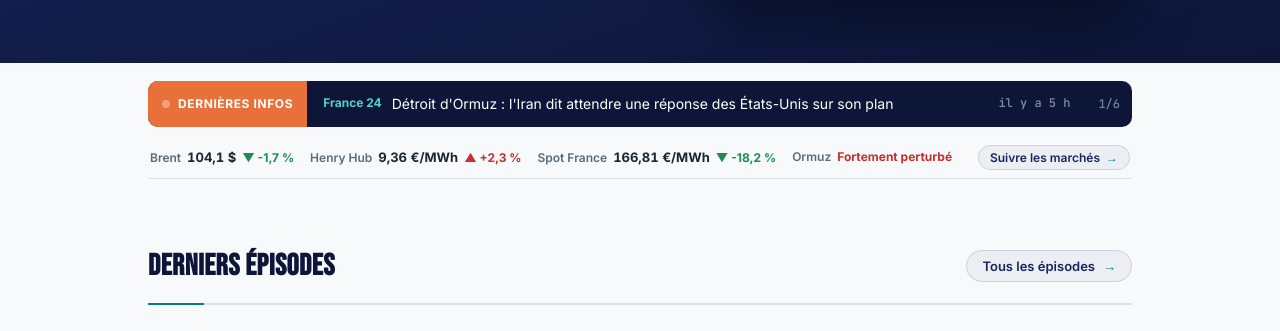
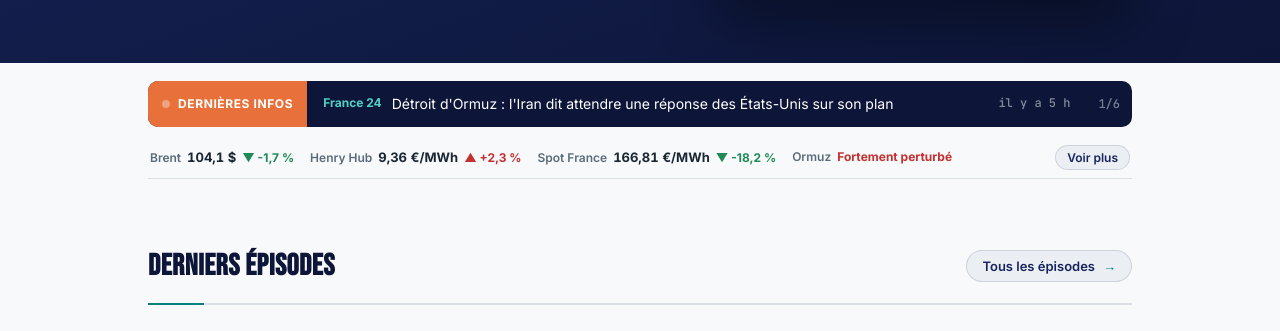
Before and after one commit to InsideEnergyMarkets/Inside-Energy-Markets, a Jekyll site: the page built from index.html, in a window 1280 px wide, cut to the strip 571-902 px from the top of the page. Built offline with Jekyll 4.4.1, drawn with Linux system fonts in a browser that asks for light colours.

Commit message:
Ligne de cotations : « Voir plus » / « See more », sans flèche
Co-Authored-By: Claude Opus 5.5 <noreply@anthropic.com>

```diff
--- a/_data/i18n.yml
+++ b/_data/i18n.yml
@@ -132,7 +132,7 @@ fr:
   quotes:
     spot: "Spot France"
     hormuz: "Ormuz"
-    all: "Suivre les marchés"
+    all: "Voir plus"
   news:
     aria: "Dernières informations"
     label_long: "Dernières "
@@ -449,7 +449,7 @@ en:
   quotes:
     spot: "France spot"
     hormuz: "Hormuz"
-    all: "Follow the markets"
+    all: "See more"
   news:
     aria: "Latest news"
     label_long: "Latest "
--- a/_includes/quotes-strip.html
+++ b/_includes/quotes-strip.html
@@ -15,5 +15,5 @@
 <div class="qs">
   {{ q_items }}
   {% if q_hz.status %}<a class="qs-item" href="{{ marches }}#{{ t.ids.sea }}" title="IMF PortWatch · {{ q_hz.date | date: '%d/%m' }}"><span class="qs-name">{{ t.quotes.hormuz }}</span><span class="qs-status {{ q_hz.status }}">{{ t.status_short[q_hz.status] }}</span></a>{% endif %}
-  <a class="qs-all" href="{{ marches }}">{{ t.quotes.all }} <span aria-hidden="true">→</span></a>
+  <a class="qs-all" href="{{ marches }}">{{ t.quotes.all }}</a>
 </div>
--- a/assets/css/style.css
+++ b/assets/css/style.css
@@ -2698,7 +2698,5 @@ html.has-player .nav-ep { display: none; }
   font: 600 12px 'Inter', sans-serif; color: var(--deep); white-space: nowrap; text-decoration: none;
   transition: border-color 0.15s ease, background 0.15s ease;
 }
-.qs-all span { color: var(--teal); transition: transform 0.15s ease; }
 .qs-all:hover { border-color: var(--teal); background: rgba(0, 129, 125, 0.06); color: var(--deep); text-decoration: none; }
-.qs-all:hover span { transform: translateX(3px); }
 @media (max-width: 640px) { .qs { display: none; } }
```
